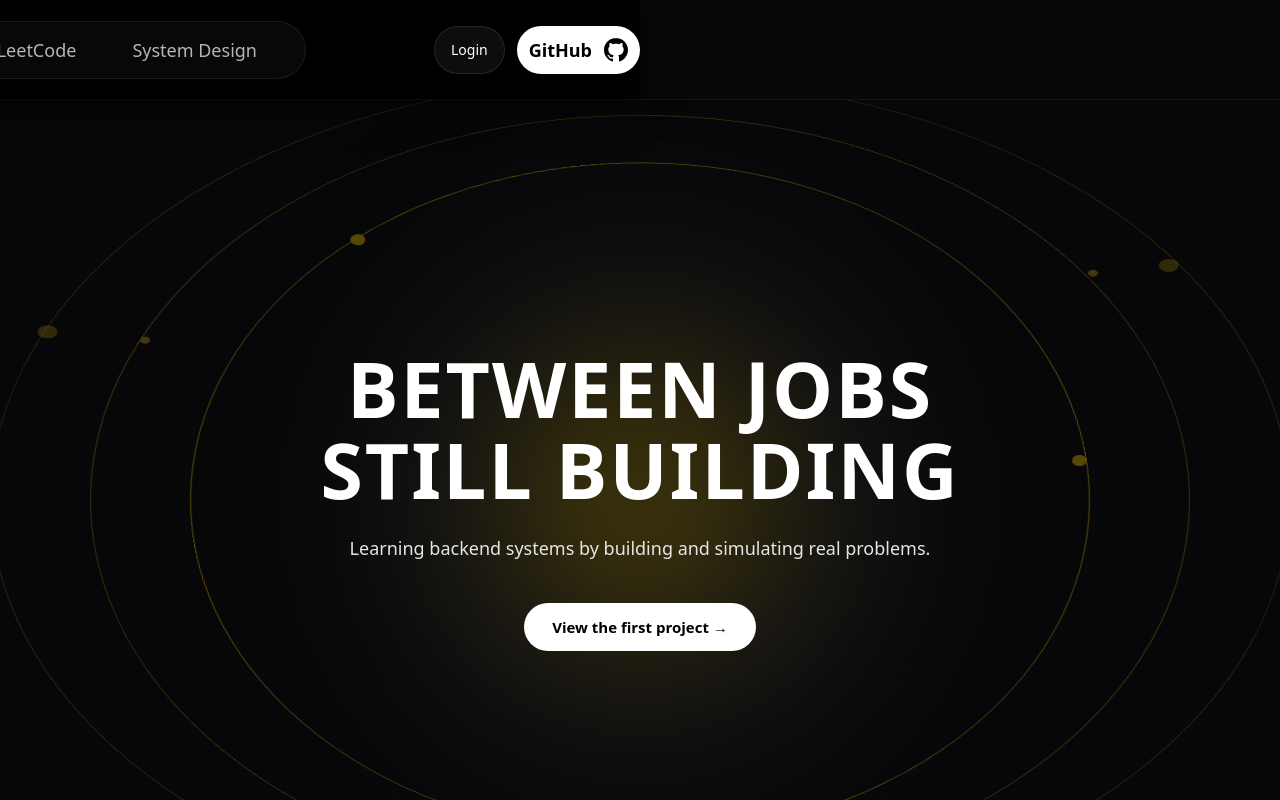
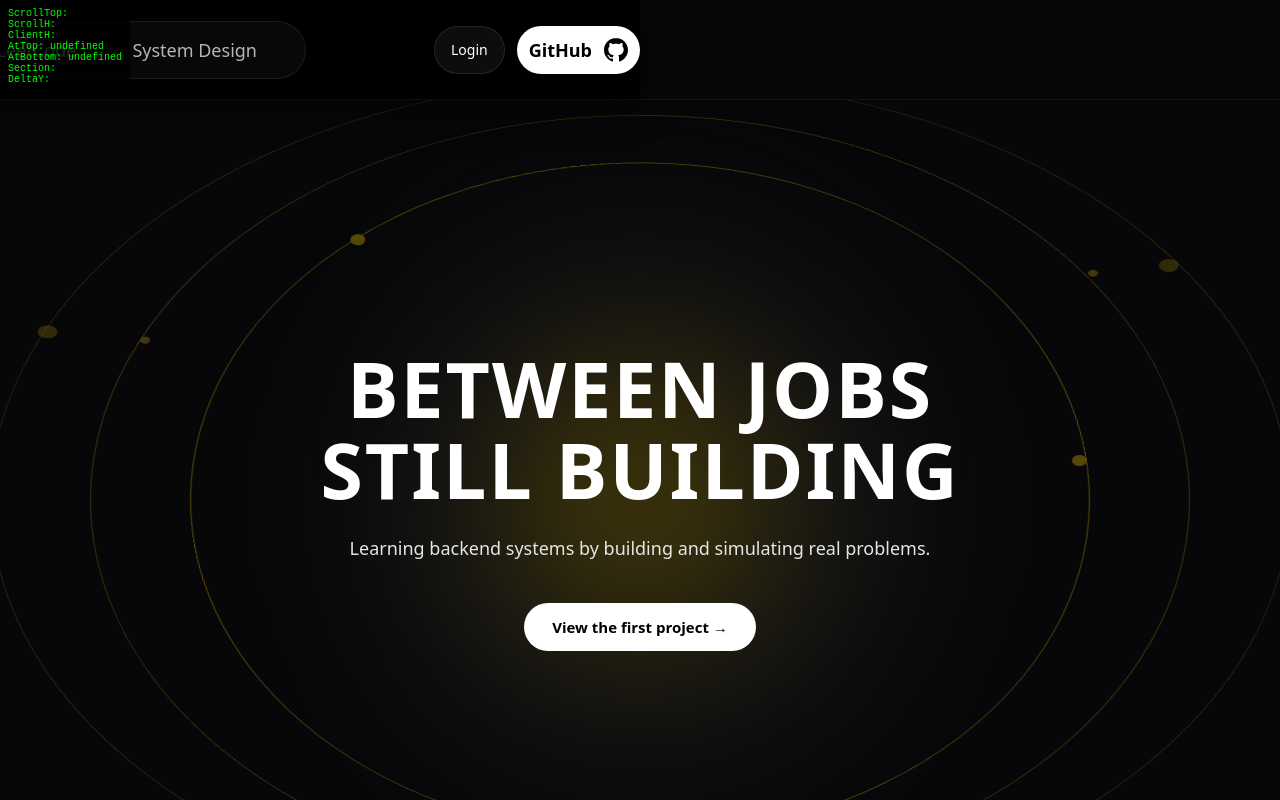
Before and after one commit to eddiekhean/high-contention-resource-allocation-frontend, a React (Vite) app in the folder apps/web/: page / in a window 1280 px wide. Built offline with nearby package versions, Linux system fonts and the light colour scheme; a web font is replaced by a local one.

Commit message:
Update Home.jsx

```diff
--- a/apps/web/src/pages/Home.jsx
+++ b/apps/web/src/pages/Home.jsx
@@ -3,6 +3,42 @@ import HomeHero from "../components/home/HomeHero";
 import HomeContent from "../components/home/HomeContent";
 import PlanetBackground from "../components/home/PlanetBackground";
 import PullToRefresh from "../components/common/PullToRefresh";
+
+const DEBUG_SCROLL = true;
+
+const debugLog = (group, details) => {
+  if (!DEBUG_SCROLL) return;
+  console.groupCollapsed(`[SCROLL-DEBUG] ${group} @ ${performance.now().toFixed(2)}ms`);
+  console.log(details);
+  console.groupEnd();
+};
+
+const DebugOverlay = ({ metrics }) => {
+  if (!DEBUG_SCROLL || !metrics) return null;
+  return (
+    <div style={{
+      position: 'fixed',
+      top: 0,
+      left: 0,
+      background: 'rgba(0,0,0,0.8)',
+      color: '#0f0',
+      padding: '8px',
+      fontSize: '10px',
+      fontFamily: 'monospace',
+      zIndex: 9999,
+      pointerEvents: 'none',
+      whiteSpace: 'pre'
+    }}>
+      <div>ScrollTop: {metrics.scrollTop?.toFixed(1)}</div>
+      <div>ScrollH: {metrics.scrollHeight}</div>
+      <div>ClientH: {metrics.clientHeight}</div>
+      <div>AtTop: {String(metrics.isAtTop)}</div>
+      <div>AtBottom: {String(metrics.isAtBottom)}</div>
+      <div>Section: {metrics.sectionIndex}</div>
+      <div>DeltaY: {metrics.deltaY?.toFixed(1)}</div>
+    </div>
+  );
+};
 
 export default function Home() {
   const [activeSectionIndex, setActiveSectionIndex] = useState(0);
@@ -10,6 +46,8 @@ export default function Home() {
   const [isRefreshing, setIsRefreshing] = useState(false);
   const isThrottling = useRef(false);
   const overscrollAccumulator = useRef(0);
+  const touchStartBounds = useRef({ isAtTop: false, isAtBottom: false });
+  const [debugMetrics, setDebugMetrics] = useState({});
 
   const TOTAL_SECTIONS = 7; // 1 Hero + 6 Content sections
   const THROTTLE_DELAY = 800;
@@ -20,29 +58,59 @@ export default function Home() {
     const touchStartPos = { y: 0 };
 
     const getScrollBounds = () => {
-      if (activeSectionIndex === 0) return { isAtTop: true, isAtBottom: true };
+      const metrics = {
+        sectionIndex: activeSectionIndex,
+        scrollTop: 0,
+        scrollHeight: 0,
+        clientHeight: 0,
+        isAtTop: false,
+        isAtBottom: false
+      };
 
-      const content = document.querySelector(".home-content");
-      if (!content) return { isAtTop: true, isAtBottom: true };
+      if (activeSectionIndex === 0) {
+        metrics.isAtTop = true;
+        metrics.isAtBottom = true;
+      } else {
+        const content = document.querySelector(".home-content");
+        if (!content) {
+          metrics.isAtTop = true;
+          metrics.isAtBottom = true;
+        } else {
+          const { scrollTop, scrollHeight, clientHeight } = content;
+          metrics.scrollTop = scrollTop;
+          metrics.scrollHeight = scrollHeight;
+          metrics.clientHeight = clientHeight;
 
-      const { scrollTop, scrollHeight, clientHeight } = content;
+          // Precision tolerance for high-DPI displays and mobile quirks
+          // Increased to 10px to handle mobile bouncing and float precision
+          const TOLERANCE = 10;
 
-      // Precision tolerance for high-DPI displays and mobile quirks
-      // Increased to 10px to handle mobile bouncing and float precision
-      const TOLERANCE = 10;
+          metrics.isAtTop = scrollTop <= TOLERANCE;
+          // Handle overscroll (rubber banding) on iOS where scrollTop can exceed max
+          metrics.isAtBottom = (scrollTop + clientHeight) >= (scrollHeight - TOLERANCE);
 
-      const isAtTop = scrollTop <= TOLERANCE;
-      const isAtBottom = (scrollTop + clientHeight) >= (scrollHeight - TOLERANCE);
+          if (DEBUG_SCROLL) {
+            if (scrollTop < 0) console.log("!! OVERSCROLL_TOP !!");
+            if (scrollTop + clientHeight > scrollHeight) console.log("!! OVERSCROLL_BOTTOM !!");
+          }
+        }
+      }
 
-      return { isAtTop, isAtBottom };
+      if (DEBUG_SCROLL) {
+        setDebugMetrics(prev => ({ ...prev, ...metrics }));
+      }
+
+      return { isAtTop: metrics.isAtTop, isAtBottom: metrics.isAtBottom };
     };
 
     const checkScrollBoundary = (direction) => {
       const { isAtTop, isAtBottom } = getScrollBounds();
-      if (direction > 0 && isAtBottom) return true; // Scrolling down at bottom
-      if (direction < 0 && isAtTop) return true;    // Scrolling up at top
+      const result = (direction > 0 && isAtBottom) || (direction < 0 && isAtTop);
 
-      return false; // Stay inside if we can scroll internally
+      if (DEBUG_SCROLL && result) {
+        debugLog("checkScrollBoundary: ALLOW_SWITCH", { direction, isAtTop, isAtBottom });
+      }
+      return result;
     };
 
     const handleWheel = (e) => {
@@ -71,8 +139,12 @@ export default function Home() {
     };
 
     const handleTouchStart = (e) => {
-      touchStartPos.y = e.touches[0].clientY;
-      touchStartBounds.current = getScrollBounds();
+      const y = e.touches[0].clientY;
+      touchStartPos.y = y;
+      const bounds = getScrollBounds();
+      touchStartBounds.current = bounds;
+
+      debugLog("touchstart", { y, bounds });
     };
 
     const handleTouchMove = (e) => {
@@ -80,6 +152,10 @@ export default function Home() {
 
       const currentY = e.touches[0].clientY;
       const diff = currentY - touchStartPos.y;
+
+      if (DEBUG_SCROLL) {
+        setDebugMetrics(prev => ({ ...prev, deltaY: diff }));
+      }
 
       // Pull to refresh logic: only on Hero section at the top
       if (activeSectionIndex === 0 && diff > 0) {
@@ -110,6 +186,8 @@ export default function Home() {
         const touchEndPos = e.changedTouches[0].clientY;
         const diff = touchStartPos.y - touchEndPos;
 
+        debugLog("touchend", { touchEndPos, diff, startBounds: touchStartBounds.current });
+
         if (Math.abs(diff) > touchEndScale) {
           const direction = diff > 0 ? 1 : -1;
 
@@ -117,7 +195,15 @@ export default function Home() {
           if (direction > 0 && touchStartBounds.current.isAtBottom) validSwitch = true;
           if (direction < 0 && touchStartBounds.current.isAtTop) validSwitch = true;
 
+          debugLog("Section Switch Decision", {
+            direction: direction > 0 ? "NEXT" : "PREV",
+            validSwitch,
+            isAtTop: touchStartBounds.current.isAtTop,
+            isAtBottom: touchStartBounds.current.isAtBottom
+          });
+
           if (validSwitch && checkScrollBoundary(direction)) {
+            debugLog("SWITCHING SECTION", { direction });
             changeSection(direction);
           }
         }
@@ -151,6 +237,7 @@ export default function Home() {
 
   return (
     <div className="home-fullpage-wrapper">
+      <DebugOverlay metrics={debugMetrics} />
       <PullToRefresh
         pullDistance={pullDistance}
         threshold={REFRESH_THRESHOLD}
```
